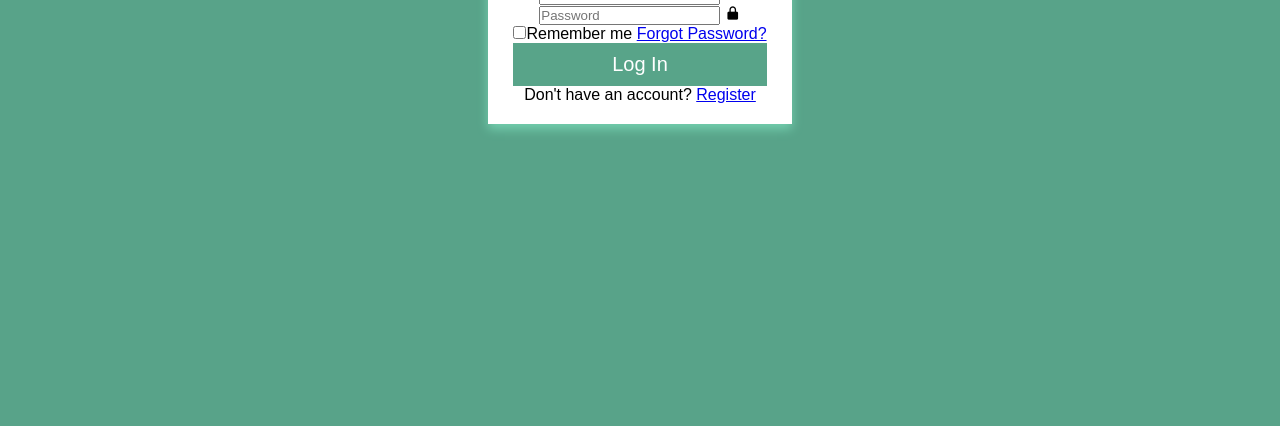
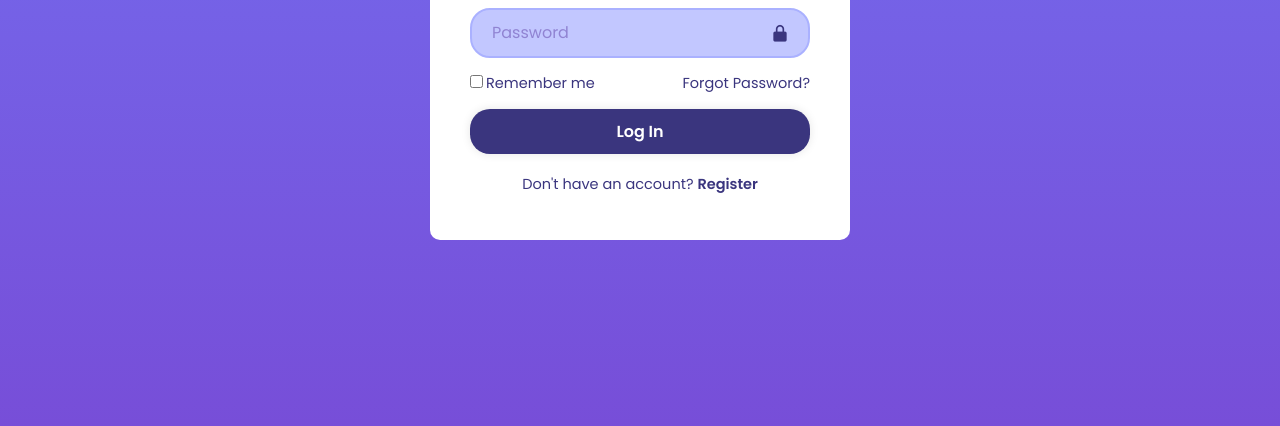
Before and after one commit to yissethvillanueva/Libreria, a website: page Login.html in a window 1280 px wide. Shown: the part 374-800 px from the top of the page. Drawn offline with nearby package versions, Linux system fonts and the light colour scheme.

Commit message:
Login.css

```diff
--- a/Login.css
+++ b/Login.css
@@ -1,7 +1,7 @@
 @import url('https://fonts.googleapis.com/css2?family=Poppins:wght@300;400;500;600;700&display=swap');
 
 :root {
-	--primary-color: #00744ba7;
+	--primary-color: #3A357E;
 	--background-color: #f9f5f0;
 	--dark-color: #151515;
 }
@@ -9,7 +9,7 @@
     margin: 0;
     padding: 0;
     box-sizing: border-box;
-    font-family: sans-serif;
+    font-family: 'poppins', sans-serif;
 }
 
 body {
@@ -17,20 +17,122 @@ body {
     align-items: center;
     justify-content: center;
     min-height: 100vh;
-    background: var(--primary-color);
+    background: linear-gradient(rgb(115, 115, 243), rgb(119, 78, 216));
 }
 
-form {
+.wrapper{
+    width: 420px;
+    background: white;
+    color: #3A357E;
+    border-radius: 10px;
+    padding: 30px 40px;
+}
+
+.wrapper h1{
+    font-size: 36px;
+    text-align: center;
+}
+
+.wrapper .input-box{
+    position: relative;
+    width: 100%;
+    height: 50px;
+    margin: 30px 0;
+}
+
+.input-box input{
+    width: 100%;
+    height: 100%;
+    background-color:#aab1ffb6 ;
+    border: none;
+    outline: none;
+    border: 2px solid rgb(170, 177, 255);
+    border-radius: 20px;
+    font-size: 16px;
+    color: #3A357E;
+    padding: 20px 45px 20px 20px;
+}
+
+.input-box input::placeholder{
+    color: #5c3da37d;
+}
+
+.input-box i{
+    position: absolute;
+    right: 20px;
+    top: 50%;
+    transform: translateY(-50%);
+    font-size: 20px;
+}
+
+.wrapper .remember-forgot{
+    display: flex;
+    justify-content: space-between;
+    font-size: 14.5px;
+    margin: -15px 0 15px;
+}
+
+.remember-forgot label input{
+    accent-color: #3A357E;
+    margin-right: 3px;
+}
+
+.remember-forgot a{
+    color: #3A357E;
+    text-decoration: none;
+}
+
+.remember-forgot a:hover{
+    text-decoration: underline;
+}
+
+.wrapper .btn{
+    width: 100%;
+    height: 45px;
+    background: #3A357E;
+    border: none;
+    outline: none;
+    border-radius: 20px;
+    box-shadow: 0 0 10px rgba(0, 0, 0, .1);
+    cursor: pointer;
+    font-size: 16px;
+    color: white;
+    font-weight: 600;
+}
+
+.wrapper .btn:hover{
+    background-color: #CCBBF3;
+    color: #3A357E;
+    font-weight: 600;
+}
+.wrapper .register-link{
+    font-size: 14.5px;
+    text-align: center;
+    margin: 20px 0 15px;
+}
+
+.register-link p a{
+    color: #3A357E;
+    text-decoration: none;
+    font-weight: 600;
+}
+
+.register-link p a:hover{
+    text-decoration: underline;
+}
+
+
+/*form {
     display: flex;
     flex-direction: column;
     background: #fff;
     text-align: center;
     padding: 20px 25px;
-    box-shadow: 0 5px 10px rgba(145, 255, 215, 0.486);
+    box-shadow: 0 5px 10px #3A357E;
 }
 
 form .title {
-    color: #252525;
+    color: #000000;
     font-size: 35px;
     font-weight: 800;
     margin-bottom: 30px;
@@ -49,7 +151,7 @@ form label .fa-solid {
 form label input {
     outline: none;
     border: none;
-    color: #252525;
+    color: #5C3DA3;
     border-bottom: solid 1px var(--primary-color);
     padding: 0 5px;
     font-size: 18px;
@@ -61,15 +163,27 @@ form label input::placeholder {
 
 
 form .link {
-    color: #000000;
+    color:#5C3DA3;
     margin-bottom: 15px;
+    font-weight: bold;
 }
 
 form button {
-    color: #fff;
-    border: none;
-    background: var(--primary-color);
-    padding: 10px 15px;
+    display: inline-block;
+    padding: 15px 25px;
+    border-radius: 25px;
+    background-color: #3A357E;
+    color: #ffffff;
+    margin-top: 15px;
+    margin-right: 90px;
+    margin-left: 90px;
     cursor: pointer;
-    font-size: 20px;
 }
+
+form button:hover{
+    background-color: #CCBBF3;
+    color: #3A357E;
+    font-weight: bold;
+}
+
+*/
```
